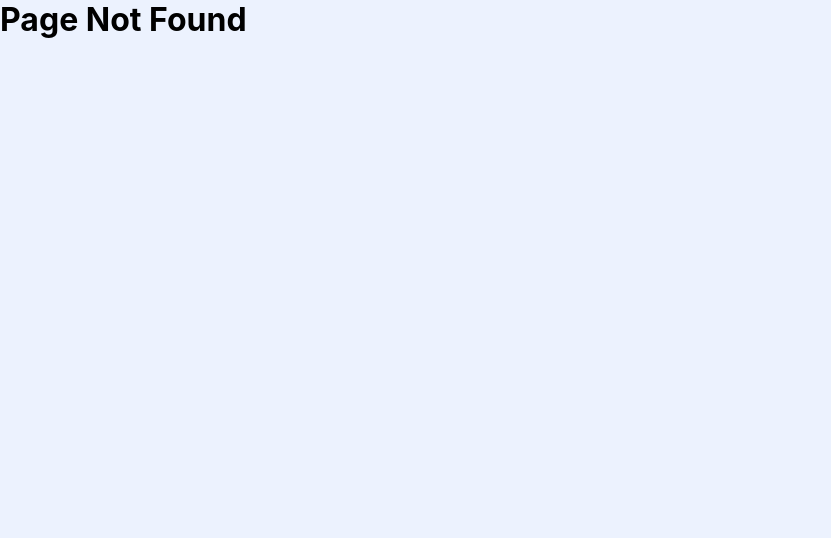
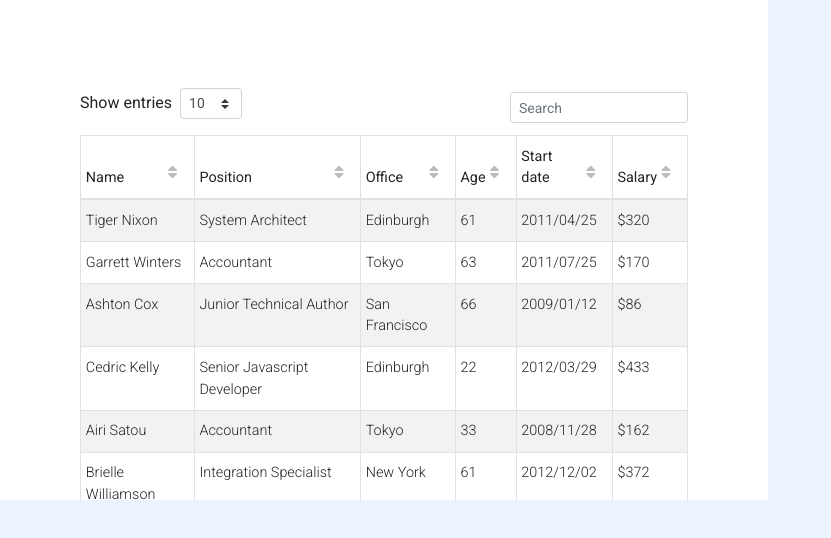
Before and after one commit to shrestha-prabin/fyp-rental-app, a React (Create React App) app: page /usertable in a window 1280 px wide. Before the commit this address had no page. Shown: the top 538 px of the page, without its empty margins (0-831 px from the left). Built offline with nearby package versions, Linux system fonts and the light colour scheme.

Commit message:
user table done

```diff
--- a/package.json
+++ b/package.json
@@ -9,6 +9,7 @@
     "@testing-library/react": "^11.2.6",
     "@testing-library/user-event": "^12.8.3",
     "axios": "^0.21.1",
+    "mdbreact": "^5.0.2",
     "pusher-js": "^7.0.3",
     "react": "^17.0.2",
     "react-dom": "^17.0.2",
--- a/src/App.js
+++ b/src/App.js
@@ -9,6 +9,7 @@ import Home from "./Pages/Home";
 import SingleProduct from "./Components/SingleProduct";
 import Chat from "./Pages/Chat";
 import AdminPanel from "./Pages/AdminPanel";
+import UserTable from "./Components/UserTable";
 
 function App() {
 	return (
@@ -17,11 +18,9 @@ function App() {
 				<Route exact path="/" component={() => <Home />} />
 				<Route path="/user" component={() => <Registration />} />
 				<Route path="/message" component={() => <Chat />} />
-				<Route
-					path="/details/:id"
-					component={SingleProduct}
-				/>
+				<Route path="/details/:id" component={SingleProduct} />
 				<Route path="/adminpanel" component={() => <AdminPanel />} />
+				<Route path="/usertable" component={() => <UserTable />} />
 				<Route component={() => <h1>Page Not Found</h1>} />
 			</Switch>
 		</div>
--- /dev/null
+++ b/src/Components/UserTable.js
@@ -0,0 +1,250 @@
+import React, { useState, useEffect } from "react";
+
+import { MDBDataTable } from "mdbreact";
+
+import "../css/usertable.css";
+
+function UserTable() {
+	const data = {
+		columns: [
+			{
+				label: "Name",
+				field: "name",
+				sort: "asc",
+				width: 150,
+			},
+			{
+				label: "Position",
+				field: "position",
+				sort: "asc",
+				width: 270,
+			},
+			{
+				label: "Office",
+				field: "office",
+				sort: "asc",
+				width: 200,
+			},
+			{
+				label: "Age",
+				field: "age",
+				sort: "asc",
+				width: 100,
+			},
+			{
+				label: "Start date",
+				field: "date",
+				sort: "asc",
+				width: 150,
+			},
+			{
+				label: "Salary",
+				field: "salary",
+				sort: "asc",
+				width: 100,
+			},
+		],
+		rows: [
+			{
+				name: "Tiger Nixon",
+				position: "System Architect",
+				office: "Edinburgh",
+				age: "61",
+				date: "2011/04/25",
+				salary: "$320",
+			},
+			{
+				name: "Garrett Winters",
+				position: "Accountant",
+				office: "Tokyo",
+				age: "63",
+				date: "2011/07/25",
+				salary: "$170",
+			},
+			{
+				name: "Ashton Cox",
+				position: "Junior Technical Author",
+				office: "San Francisco",
+				age: "66",
+				date: "2009/01/12",
+				salary: "$86",
+			},
+			{
+				name: "Cedric Kelly",
+				position: "Senior Javascript Developer",
+				office: "Edinburgh",
+				age: "22",
+				date: "2012/03/29",
+				salary: "$433",
+			},
+			{
+				name: "Airi Satou",
+				position: "Accountant",
+				office: "Tokyo",
+				age: "33",
+				date: "2008/11/28",
+				salary: "$162",
+			},
+			{
+				name: "Brielle Williamson",
+				position: "Integration Specialist",
+				office: "New York",
+				age: "61",
+				date: "2012/12/02",
+				salary: "$372",
+			},
+			{
+				name: "Herrod Chandler",
+				position: "Sales Assistant",
+				office: "San Francisco",
+				age: "59",
+				date: "2012/08/06",
+				salary: "$137",
+			},
+			{
+				name: "Rhona Davidson",
+				position: "Integration Specialist",
+				office: "Tokyo",
+				age: "55",
+				date: "2010/10/14",
+				salary: "$327",
+			},
+			{
+				name: "Colleen Hurst",
+				position: "Javascript Developer",
+				office: "San Francisco",
+				age: "39",
+				date: "2009/09/15",
+				salary: "$205",
+			},
+			{
+				name: "Sonya Frost",
+				position: "Software Engineer",
+				office: "Edinburgh",
+				age: "23",
+				date: "2008/12/13",
+				salary: "$103",
+			},
+			{
+				name: "Jena Gaines",
+				position: "Office Manager",
+				office: "London",
+				age: "30",
+				date: "2008/12/19",
+				salary: "$90",
+			},
+			{
+				name: "Quinn Flynn",
+				position: "Support Lead",
+				office: "Edinburgh",
+				age: "22",
+				date: "2013/03/03",
+				salary: "$342",
+			},
+			{
+				name: "Charde Marshall",
+				position: "Regional Director",
+				office: "San Francisco",
+				age: "36",
+				date: "2008/10/16",
+				salary: "$470",
+			},
+			{
+				name: "Haley Kennedy",
+				position: "Senior Marketing Designer",
+				office: "London",
+				age: "43",
+				date: "2012/12/18",
+				salary: "$313",
+			},
+			{
+				name: "Tatyana Fitzpatrick",
+				position: "Regional Director",
+				office: "London",
+				age: "19",
+				date: "2010/03/17",
+				salary: "$385",
+			},
+			{
+				name: "Michael Silva",
+				position: "Marketing Designer",
+				office: "London",
+				age: "66",
+				date: "2012/11/27",
+				salary: "$198",
+			},
+			{
+				name: "Paul Byrd",
+				position: "Chief Financial Officer (CFO)",
+				office: "New York",
+				age: "64",
+				date: "2010/06/09",
+				salary: "$725",
+			},
+			{
+				name: "Gloria Little",
+				position: "Systems Administrator",
+				office: "New York",
+				age: "59",
+				date: "2009/04/10",
+				salary: "$237",
+			},
+			{
+				name: "Bradley Greer",
+				position: "Software Engineer",
+				office: "London",
+				age: "41",
+				date: "2012/10/13",
+				salary: "$132",
+			},
+			{
+				name: "Dai Rios",
+				position: "Personnel Lead",
+				office: "Edinburgh",
+				age: "35",
+				date: "2012/09/26",
+				salary: "$217",
+			},
+			{
+				name: "Jenette Caldwell",
+				position: "Development Lead",
+				office: "New York",
+				age: "30",
+				date: "2011/09/03",
+				salary: "$345",
+			},
+			{
+				name: "Yuri Berry",
+				position: "Chief Marketing Officer (CMO)",
+				office: "New York",
+				age: "40",
+				date: "2009/06/25",
+				salary: "$675",
+			},
+			{
+				name: "Caesar Vance",
+				position: "Pre-Sales Support",
+				office: "New York",
+				age: "21",
+				date: "2011/12/12",
+				salary: "$106",
+			},
+			{
+				name: "Doris Wilder",
+				position: "Sales Assistant",
+				office: "Sidney",
+				age: "23",
+				date: "2010/09/20",
+				salary: "$85",
+			},
+		],
+	};
+
+	return (
+		<div className="usertable">
+			<MDBDataTable striped bordered small data={data} />
+		</div>
+	);
+}
+
+export default UserTable;
--- a/src/Pages/Home.js
+++ b/src/Pages/Home.js
@@ -13,14 +13,14 @@ import SearchList from "../Components/SearchList";
 function Home() {
 	// Show SearchList
 	const [showSearchList, setShowSearchList] = useState(false);
-	const [searchResults, setSearchResults] = useState([])
-	const searchRef = useRef(null)
+	const [searchResults, setSearchResults] = useState([]);
+	const searchRef = useRef(null);
 
 	const [apartmentList, setApartmentList] = useState([]);
 
 	const [type, setType] = useState("Buy");
-	const [priceFrom, setPriceFrom] = useState('');
-	const [priceTo, setPriceTo] = useState('');
+	const [priceFrom, setPriceFrom] = useState("");
+	const [priceTo, setPriceTo] = useState("");
 	const [location, setLocation] = useState("");
 	const [bhk, setBhk] = useState("");
 
@@ -40,23 +40,22 @@ function Home() {
 
 	function searchResultCallback() {
 		let params = {
-			"type": type,
-			"price_from": priceFrom,
-			"price_to": priceTo,
-			"location": location,
-			"bhk": bhk
-		}
+			type: type,
+			price_from: priceFrom,
+			price_to: priceTo,
+			location: location,
+			bhk: bhk,
+		};
 		ApiService.sendRequest("apartment/all-apartments", params)
 			.then((res) => {
-				setSearchResults(res.data)
-				searchRef?.current?.scrollIntoView({ behavior: "smooth" })
+				setSearchResults(res.data);
+				searchRef?.current?.scrollIntoView({ behavior: "smooth" });
 			})
 			.catch((err) => {
 				alert(err);
 			});
 
 		setShowSearchList(true);
-
 	}
 
 	return (
@@ -74,11 +73,11 @@ function Home() {
 							priceTo={priceTo}
 							location={location}
 							bhk={bhk}
-							setType={value => setType(value)}
-							setPriceFrom={value => setPriceFrom(value)}
-							setPriceTo={value => setPriceTo(value)}
-							setBhk={value => setBhk(value)}
-							setLocation={value => setLocation(value)}
+							setType={(value) => setType(value)}
+							setPriceFrom={(value) => setPriceFrom(value)}
+							setPriceTo={(value) => setPriceTo(value)}
+							setBhk={(value) => setBhk(value)}
+							setLocation={(value) => setLocation(value)}
 							searchResultCallback={searchResultCallback}
 						/>
 					</div>
@@ -105,11 +104,10 @@ function Home() {
 					</div>
 				</div>
 				{/* Search List */}
-
-				{showSearchList && searchResults.length>0 && (
+				{showSearchList && searchResults.length > 0 && (
 					<>
 						<div className="horizontal" ref={searchRef} />
-						<SearchList data={searchResults}/>
+						<SearchList data={searchResults} />
 					</>
 				)}
 
--- a/src/Pages/Registration.js
+++ b/src/Pages/Registration.js
@@ -11,10 +11,9 @@ import place from "../Assets/place.svg";
 import ApiService from "../Service/ApiService";
 import { useHistory } from "react-router";
 import { setAuthSession, setUserDetails } from "../Store/actions";
-import { useDispatch, useSelector } from 'react-redux'
+import { useDispatch, useSelector } from "react-redux";
 
 function Registration() {
-
 	const [loginOrSignup, setLoginOrSignup] = useState(true);
 
 	// Changing the login or signup page
@@ -54,7 +53,10 @@ function Registration() {
 					</div>
 				</div>
 				<div className="registration__content__right">
-					<RegistrationForm isLogin={loginOrSignup} onRegisterSuccess={()=>setLoginOrSignup(true)}/>
+					<RegistrationForm
+						isLogin={loginOrSignup}
+						onRegisterSuccess={() => setLoginOrSignup(true)}
+					/>
 				</div>
 			</div>
 		</div>
@@ -62,9 +64,8 @@ function Registration() {
 }
 
 function RegistrationForm({ isLogin, onRegisterSuccess }) {
-
-    const history = useHistory()
-    const dispatch = useDispatch()
+	const history = useHistory();
+	const dispatch = useDispatch();
 
 	// Input Fields
 	const [userType, setUserType] = useState("");
@@ -128,17 +129,17 @@ function RegistrationForm({ isLogin, onRegisterSuccess }) {
 				.then((res) => {
 					alert(res.data.message);
 
-					localStorage.setItem('token', res.data.access_token)
-					localStorage.setItem('userId', res.data.user.id)
+					localStorage.setItem("token", res.data.access_token);
+					localStorage.setItem("userId", res.data.user.id);
 
-					dispatch(setAuthSession({
-						token: res.data.access_token,
-					}))
+					dispatch(
+						setAuthSession({
+							token: res.data.access_token,
+						})
+					);
 
-					dispatch(setUserDetails(
-						res.data.user
-					))
-					history.push('/')
+					dispatch(setUserDetails(res.data.user));
+					history.push("/");
 				})
 				.catch((err) => {
 					alert(err);
@@ -166,7 +167,7 @@ function RegistrationForm({ isLogin, onRegisterSuccess }) {
 		}
 		if (confirmPassowrd === "") {
 			auth = false;
-			setConfirmPasswordError("Confirm password field is required");
+			setConfirmPasswordError("Field is required");
 		}
 		if (contact === "") {
 			auth = false;
@@ -196,8 +197,8 @@ function RegistrationForm({ isLogin, onRegisterSuccess }) {
 			console.log("param", params);
 			ApiService.sendRequest("auth/register", params)
 				.then((res) => {
-					alert('Registration Successful. Login to continue');
-					onRegisterSuccess()
+					alert("Registration Successful. Login to continue");
+					onRegisterSuccess();
 				})
 				.catch((err) => {
 					alert(err);
--- /dev/null
+++ b/src/css/usertable.css
@@ -0,0 +1,7 @@
+.usertable {
+	width: 60%;
+	height: 500px;
+	overflow-y: auto;
+	background: white;
+	padding: 5rem;
+}
--- a/src/index.css
+++ b/src/index.css
@@ -1,3 +1,11 @@
+*,
+*::before,
+*::after {
+	margin: 0;
+	padding: 0;
+	box-sizing: border-box;
+}
+
 body {
 	margin: 0;
 	font-family: -apple-system, BlinkMacSystemFont, "Segoe UI", "Roboto",
@@ -7,13 +15,6 @@ body {
 	-moz-osx-font-smoothing: grayscale;
 }
 
-*,
-*::after,
-*::before {
-	margin: 0;
-	box-sizing: border-box;
-}
-
 code {
 	font-family: source-code-pro, Menlo, Monaco, Consolas, "Courier New",
 		monospace;
```
Also changed, not shown: src/index.js (+7 -3 lines), 1 other file (tests, documents, lock files or other folders).
